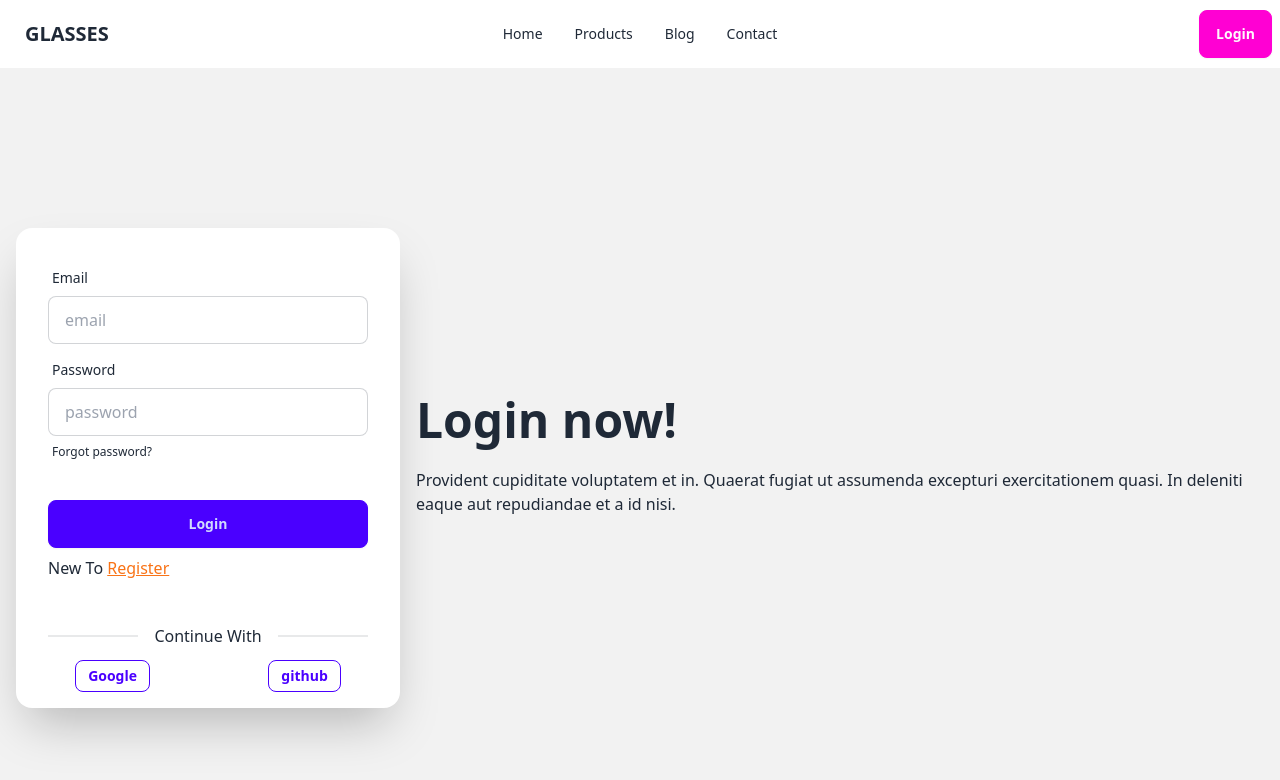
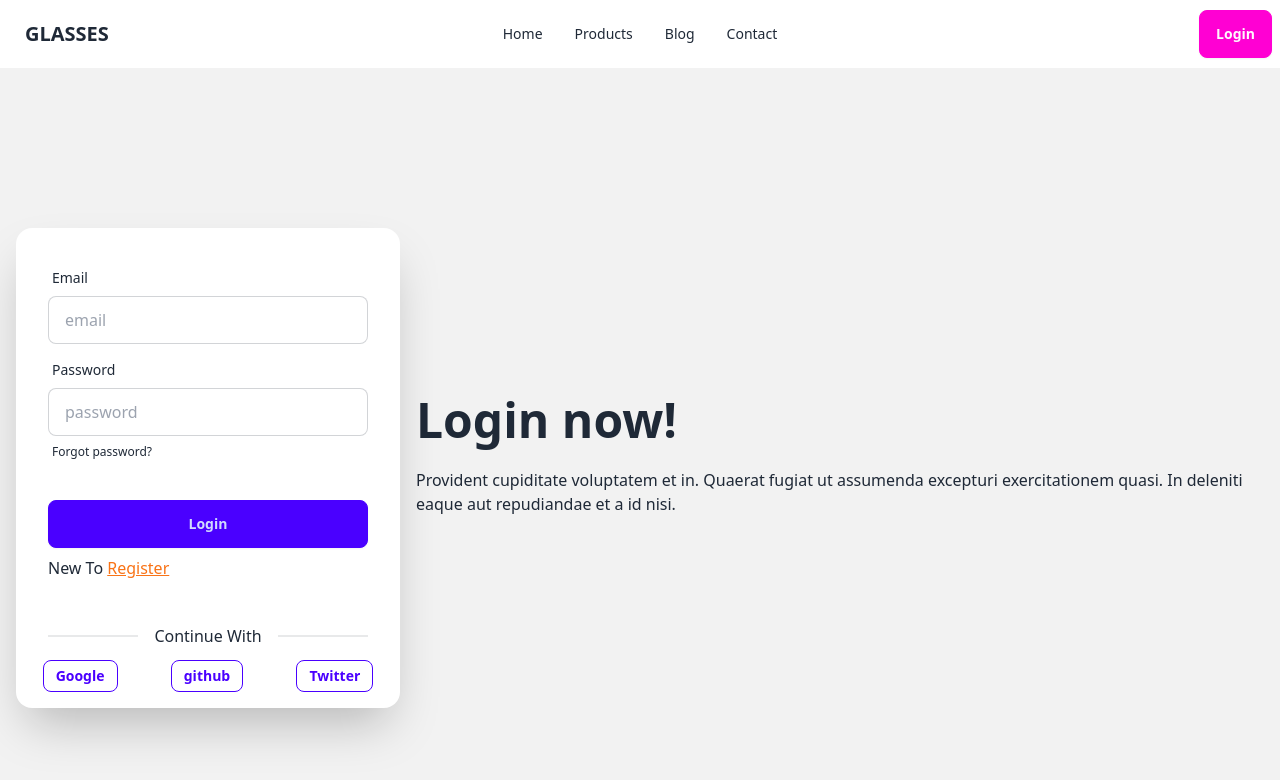
Before and after one commit to mintusikder/firebase-with-private-route, a React (Vite) app: page /login in a window 1280 px wide. Shown: the top 780 px of the page. Built offline with nearby package versions, Linux system fonts and the light colour scheme; no server answers.

Commit message:
added twitter login

```diff
--- a/src/authProvider/AuthProvider.jsx
+++ b/src/authProvider/AuthProvider.jsx
@@ -8,6 +8,7 @@ import {
   signInWithEmailAndPassword,
   signInWithPopup,
   signOut,
+  TwitterAuthProvider,
 } from "firebase/auth";
 import app from "../firebase.config";
 import PropTypes from 'prop-types';
@@ -17,6 +18,7 @@ const AuthProvider = ({ children }) => {
   const auth = getAuth(app);
   const provider = new GoogleAuthProvider();
   const gitHubProvider = new GithubAuthProvider()
+  const twitterProvider = new TwitterAuthProvider();
   const [user, setUser] = useState(null);
   const [loading, setLoading] = useState(true);
   //create user
@@ -37,6 +39,11 @@ const AuthProvider = ({ children }) => {
   };
   //gitHubSignIn
   const github = () =>{
+    setLoading(true);
+    return signInWithPopup(auth, gitHubProvider);
+  }
+  //twitterSignIn
+  const twitter = () =>{
     setLoading(true);
     return signInWithPopup(auth, gitHubProvider);
   }
@@ -67,6 +74,7 @@ const AuthProvider = ({ children }) => {
     logOut,
     google,
     github,
+    twitter
   };
   return <AuthContext.Provider value={info}>{children}</AuthContext.Provider>;
 };
--- a/src/components/Register.jsx
+++ b/src/components/Register.jsx
@@ -1,9 +1,11 @@
 import { Link } from "react-router-dom";
 import { useForm } from "react-hook-form";
-import useAuth from "../hooks/useAuth";
+// import useAuth from "../hooks/useAuth";
+import { useContext } from "react";
+import { AuthContext } from "../authProvider/AuthProvider";
 
 const Register = () => {
-  const { createUser } = useAuth;
+  const { createUser } = useContext(AuthContext)
 
   const {
     register,
@@ -11,9 +13,13 @@ const Register = () => {
     formState: { errors },
   } = useForm();
   const onSubmit = (data) => {
-    createUser(data.email, data.password).then((result) => {
+    createUser(data.email, data.password)
+    .then((result) => {
       console.log(result);
-    });
+    })
+    .catch(error =>{
+      console.error(error)
+    })
   };
 
   return (
--- a/src/components/SocialLogin.jsx
+++ b/src/components/SocialLogin.jsx
@@ -1,7 +1,7 @@
 import useAuth from "../hooks/useAuth";
 
 const SocialLogin = () => {
-  const { google, github } = useAuth();
+  const { google, github,twitter } = useAuth();
   return (
     <>
       <div className="divider ml-8 mr-8">Continue With</div>
@@ -18,6 +18,12 @@ const SocialLogin = () => {
         >
           github
         </button>
+        <button
+          className="btn btn-primary btn-sm btn-outline  mb-4"
+          onClick={() => twitter()}
+        >
+          Twitter
+        </button>
       </div>
     </>
   );
```
Also changed, not shown: firebase.json (added), 1 other file (tests, documents, lock files or other folders).
